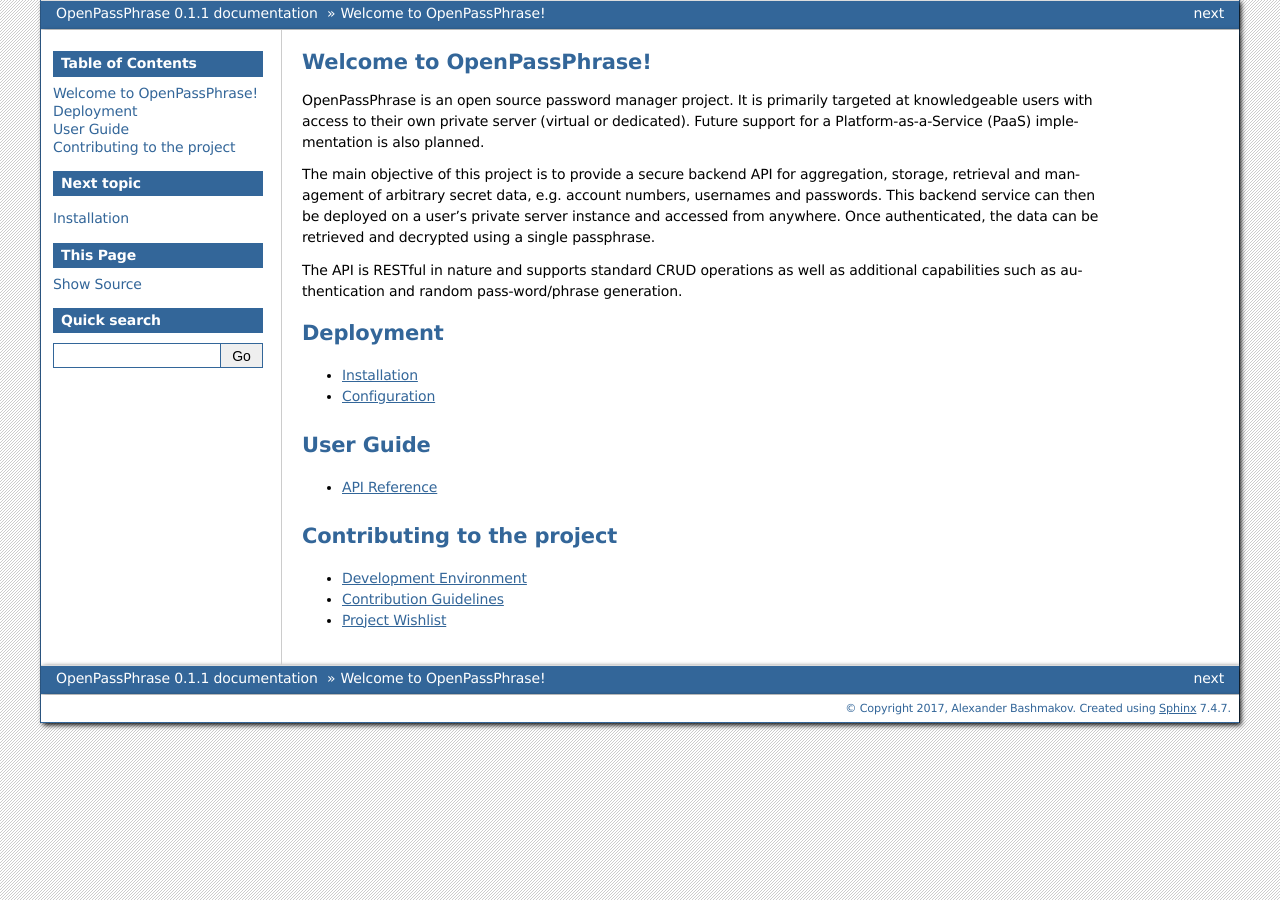
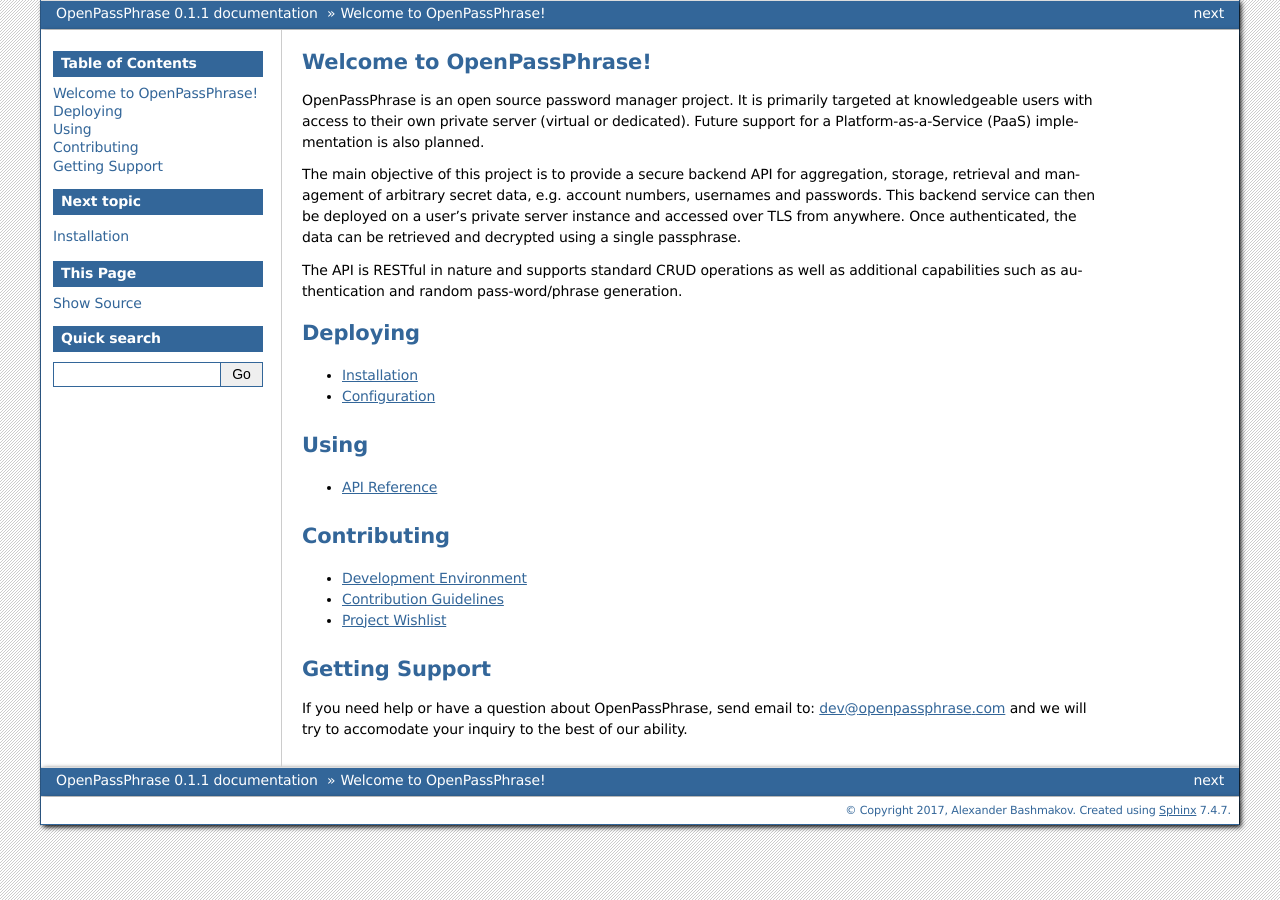
Before and after one commit to openpassphrase/opp, a Sphinx documentation site: the page built from docs/source/index.rst, in a window 1280 px wide. Built offline with Sphinx 7.4.7, drawn with Linux system fonts in a browser that asks for light colours.

Commit message:
Added contact info on doc landing page.

```diff
--- a/docs/source/index.rst
+++ b/docs/source/index.rst
@@ -25,16 +25,16 @@
 The main objective of this project is to provide a secure backend API for
 aggregation, storage, retrieval and management of arbitrary secret data, e.g.
 account numbers, usernames and passwords. This backend service can then be
-deployed on a user's private server instance and accessed from anywhere.
-Once authenticated, the data can be retrieved and decrypted using a single
-passphrase.
+deployed on a user's private server instance and accessed over TLS from
+anywhere. Once authenticated, the data can be retrieved and decrypted using a
+single passphrase.
 
 The API is RESTful in nature and supports standard CRUD operations as well
 as additional capabilities such as authentication and random pass-word/phrase
 generation.
 
-Deployment
-==========
+Deploying
+=========
 
 .. toctree::
    :maxdepth: 1
@@ -42,16 +42,16 @@
    installation
    configuration
 
-User Guide
-==========
+Using
+=====
 
 .. toctree::
    :maxdepth: 1
 
    api_ref
 
-Contributing to the project
-===========================
+Contributing
+============
 
 .. toctree::
    :maxdepth: 1
@@ -59,3 +59,10 @@
    devenv
    guidelines
    wishlist
+
+Getting Support
+===============
+
+If you need help or have a question about OpenPassPhrase, send email to:
+dev@openpassphrase.com and we will try to accomodate your inquiry to the best
+of our ability.
```
Also changed, not shown: README.rst (+4 -4 lines).
